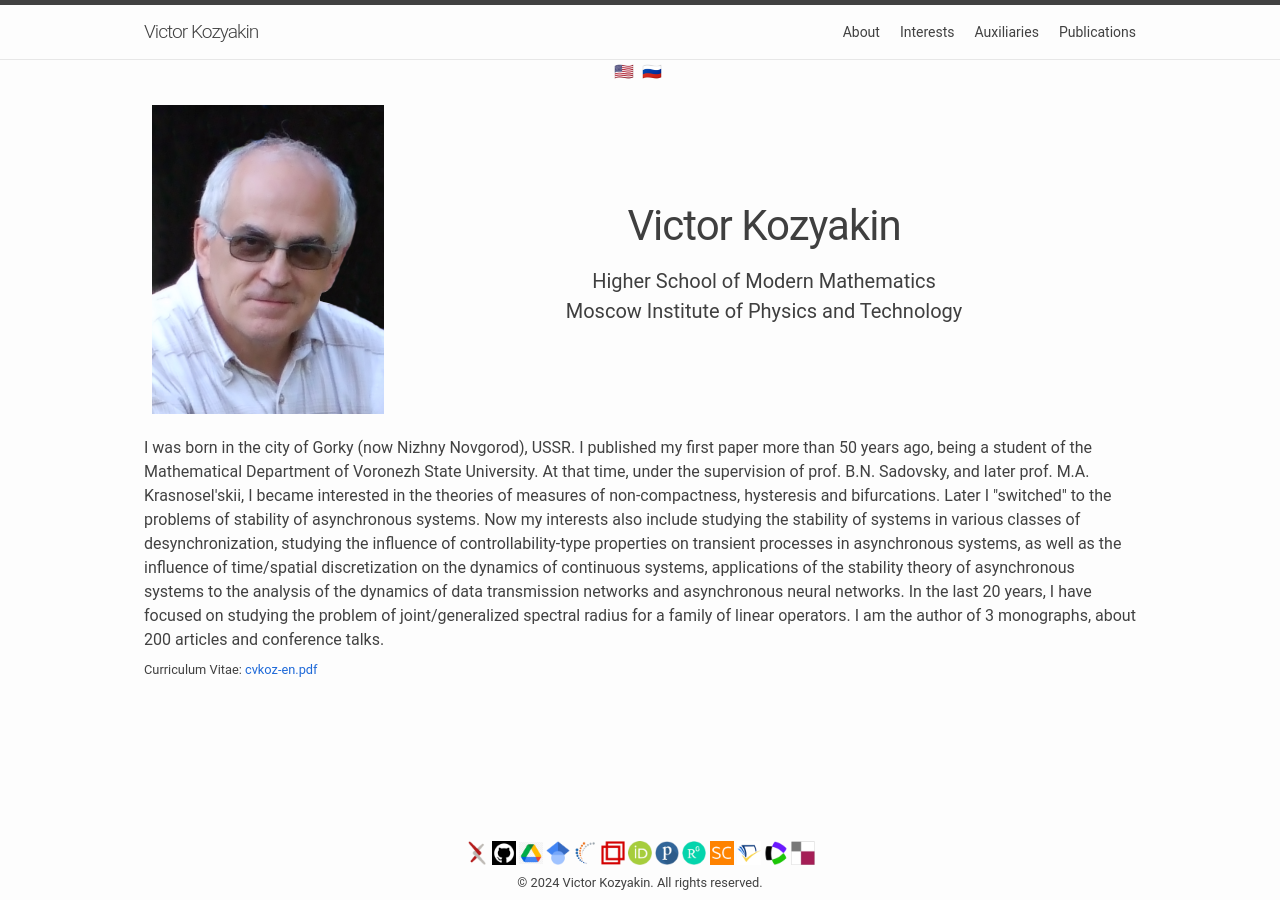
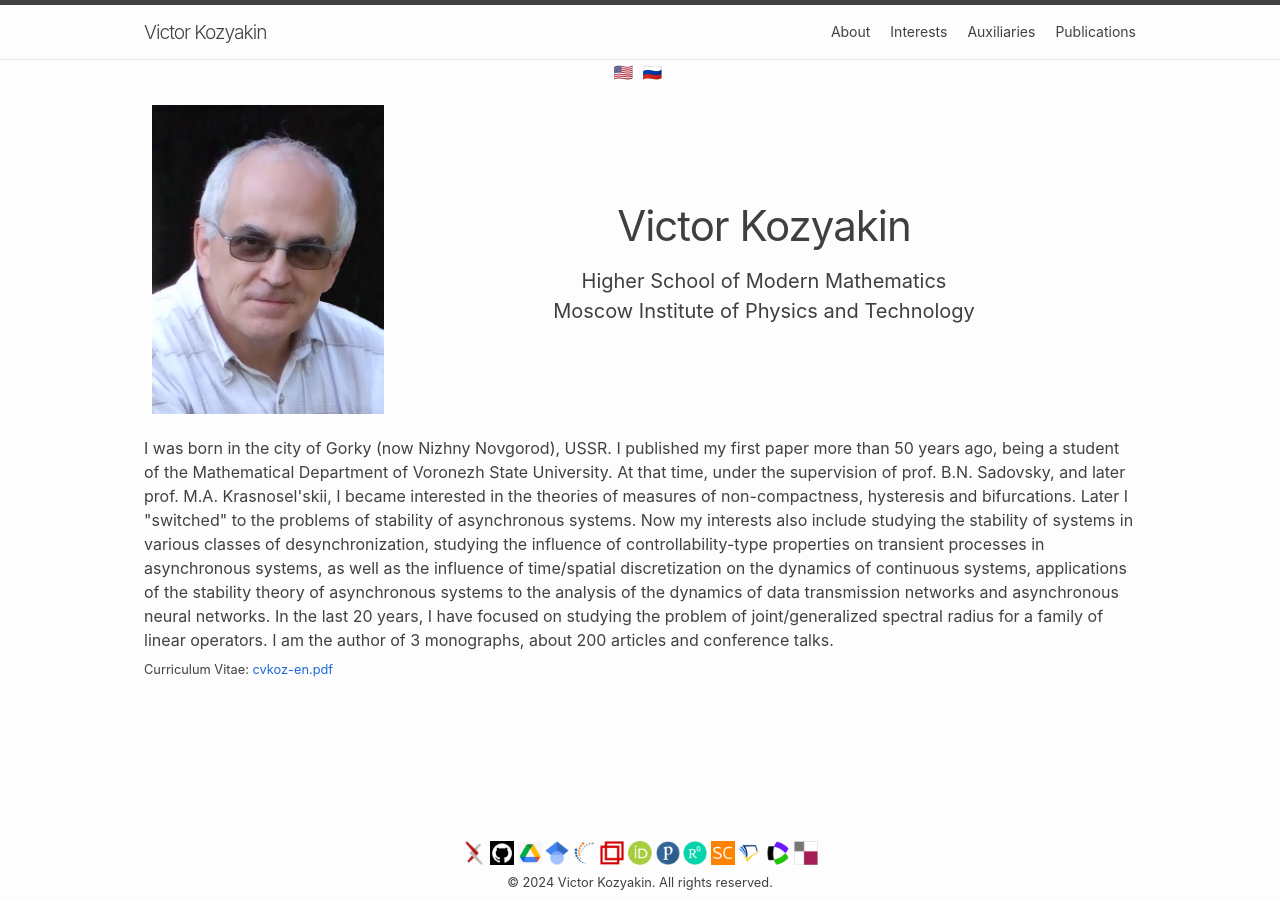
Before and after one commit to kozyakin/kozyakin.github.io, a Jekyll site: the page built from index.html, in a window 1280 px wide. Built offline with Jekyll 4.4.1, drawn with Linux system fonts in a browser that asks for light colours; emoji names are drawn with the system emoji font.

Commit message:
Update custom-variables.scss

```diff
--- a/_sass/minima/custom-variables.scss
+++ b/_sass/minima/custom-variables.scss
@@ -3,5 +3,3 @@
 $content-width:    80%;
 $spacing-unit:     16px;
 $table-zebra-color: transparent;
-$base-font-family: Roboto, Helvetica, Arial, -apple-system, system-ui, BlinkMacSystemFont, "Segoe UI", "Segoe UI Emoji", "Segoe UI Symbol", "Apple Color Emoji", sans-serif;
-$code-font-family: "Roboto Mono", "Menlo", "Inconsolata", "Consolas", "Ubuntu Mono", "Liberation Mono", "Courier New", monospace;
```
